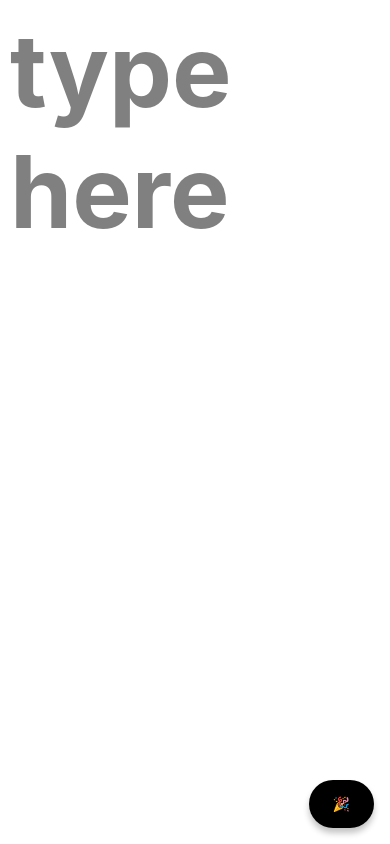
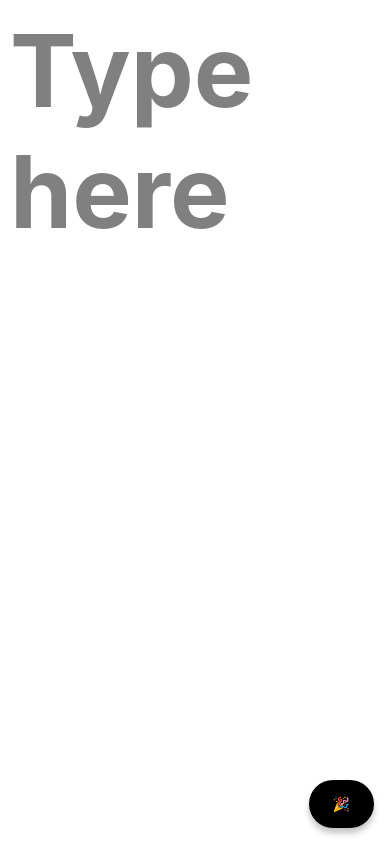
Before and after one commit to danzajac/Orbiting-App, a React Native app: screen / in a window 390 px wide. Built offline with nearby package versions, Linux system fonts and the light colour scheme.

Commit message:
some light refactoring from the AI

```diff
--- a/Screens/Editor.js
+++ b/Screens/Editor.js
@@ -1,76 +1,129 @@
-import { StatusBar } from 'expo-status-bar';
-import React, { useState } from 'react';
-import { StyleSheet, TextInput, View, useColorScheme, Platform } from 'react-native';
-import { FAB } from 'react-native-paper';
-import { useSwipe } from '../hooks/useSwipe'
-import { StateContext } from '../StateContext';
+import { StatusBar } from "expo-status-bar";
+import React, { useState } from "react";
+import {
+    StyleSheet,
+    TextInput,
+    View,
+    useColorScheme,
+    Platform,
+} from "react-native";
+import { FAB } from "react-native-paper";
+import { useSwipe } from "../hooks/useSwipe";
+import { StateContext } from "../StateContext";
 
 function Editor({ navigation }) {
-
     const colorScheme = useColorScheme();
 
-  const themeTextStyle = colorScheme === 'light' ? styles.lightThemeText : styles.darkThemeText;
-  const themFabStyle = colorScheme === 'light' ? styles.lightThemeFab : styles.darkThemeFab;
-  const themeContainerStyle = colorScheme === 'light' ? styles.lightContainer : styles.darkContainer;
-  const fabVisible = Platform.OS === 'web' ? true : false;
+    const themeTextStyle =
+        colorScheme === "light" ? styles.lightThemeText : styles.darkThemeText;
+    const themeFabStyle =
+        colorScheme === "light" ? styles.lightThemeFab : styles.darkThemeFab;
+    const themeContainerStyle =
+        colorScheme === "light" ? styles.lightContainer : styles.darkContainer;
+    const fabVisible = Platform.OS === "web" ? true : false;
 
-  const { message, setMessage } = React.useContext(StateContext);
-  const { messageHistory, setMessageHistory } = React.useContext(StateContext);
+    // Context for managing editor state
+    const editorState = React.useContext(StateContext);
 
-  const { onTouchStart, onTouchEnd } = useSwipe(onSwipeLeft, onSwipeRight, 6)
+    // Destructure message and setMessage from the editorState
+    const { message, setMessage } = editorState;
 
-  function addToHistory(message) {
-    const history = messageHistory;
+    // Destructure messageHistory and setMessageHistory from the editorState
+    const { messageHistory, setMessageHistory } = editorState;
+
+    // Log the current state for debugging purposes
+    console.debug("Current message:", message);
+    console.debug("Current message history:", messageHistory);
+
+    const { onTouchStart, onTouchEnd } = useSwipe(onSwipeLeft, onSwipeRight, 6);
+
+    /**
+     * Adds the current message to the message history.
+     * @param {string} newMessage - The message to be added to the history.
+     */
+    function addToHistory(newMessage) {
+        console.debug("Adding message to history:", newMessage);
+
+        // Create a new history entry.
         const messageObject = {
-      message: message,
+            message: newMessage,
             date: new Date(),
-      id: history.length + 1
-    }
-    history.push(messageObject);
-    setMessageHistory(history);
+            id: messageHistory.length + 1,
+        };
 
+        // Update the message history state with the new entry.
+        setMessageHistory((prevHistory) => [...prevHistory, messageObject]);
     }
 
+    /**
+     * Handles the swipe left action which clears the current message and adds it to the history.
+     */
     function onSwipeLeft() {
+        if (message.trim() !== "") {
+            console.debug(
+                "Swipe left detected. Adding message to history and clearing the editor.",
+            );
             addToHistory(message);
-    setMessage('')
+            setMessage("");
+        } else {
+            console.debug(
+                "Swipe left detected but no message to add to history.",
+            );
+        }
+    }
 
-  }
+    /**
+     * Handles the swipe right action which navigates to the Utility screen.
+     */
     function onSwipeRight() {
-    console.log("swipe right");
-    navigation.navigate('Utility');
+        console.debug(
+            "Swipe right detected. Navigating to the Utility screen.",
+        );
+        navigation.navigate("Utility");
     }
 
     return (
-    <View style={[styles.container, themeContainerStyle]} onTouchStart={onTouchStart} onTouchEnd={onTouchEnd}>
+        <View
+            style={[styles.container, themeContainerStyle]}
+            onTouchStart={onTouchStart}
+            onTouchEnd={onTouchEnd}
+        >
             <TextInput
                 style={[styles.editor, themeTextStyle]}
-        placeholder="type here"
+                placeholder="Type here"
                 placeholderTextColor="gray"
-
-        defaultValue={message}
-
-        autoComplete="off"
+                value={message}
+                onChangeText={setMessage}
+                multiline={true}
+                numberOfLines={4}
+                adjustsFontSizeToFit={true}
+                // The following props are not necessary and have been commented out
+                // autoFocus={true}
+                // clearTextOnFocus={true}
+                // The following props are set to ensure the behavior is consistent across platforms
                 autoCorrect={false}
                 autoCapitalize="none"
                 spellCheck={false}
                 textContentType="none"
-
-        multiline={true}
-        numberOfLines={4}
-        adjustsFontSizeToFit={true}
-
-        // autoFocus={true}
-        // clearTextOnFocus={true}
-
-        onChangeText={newMessage => setMessage(newMessage)}
+                // Adding onBlur to handle the scenario where the TextInput is deselected
+                onBlur={() => {
+                    console.debug(
+                        "TextInput onBlur event: message is",
+                        message,
+                    );
+                    addToHistory(message);
+                }}
             />
             <StatusBar style="auto" />
             <FAB
-
-        label='🎉'
-        style={[styles.fab, themFabStyle]}
-        onPress={() => navigation.navigate('Utility')}
+                label="🎉"
+                style={[styles.fab, themeFabStyle]}
+                onPress={() => {
+                    console.debug(
+                        "FAB onPress event: Navigating to the Utility screen.",
+                    );
+                    navigation.navigate("Utility");
+                }}
                 color={themeTextStyle.color}
                 visible={fabVisible}
             />
@@ -78,50 +131,48 @@ function Editor({ navigation }) {
     );
 }
 
-
 const styles = StyleSheet.create({
     container: {
         flex: 1,
-    alignItems: 'center',
-    justifyContent: 'center',
+        alignItems: "center",
+        justifyContent: "center",
     },
     lightContainer: {
-    backgroundColor: '#fff',
+        backgroundColor: "#fff",
     },
     darkContainer: {
-    backgroundColor: '#000',
+        backgroundColor: "#000",
     },
     lightThemeText: {
-    color: '#242c40',
+        color: "#242c40",
     },
     darkThemeText: {
-    color: '#fff',
+        color: "#fff",
     },
     editor: {
-    alignItems: 'center',
-    justifyContent: 'center',
+        alignItems: "center",
+        justifyContent: "center",
         padding: 10,
-    height: '100%',
-    width: '100%',
+        height: "100%",
+        width: "100%",
         fontSize: 100,
-    fontWeight: 'bold',
+        fontWeight: "bold",
     },
     fab: {
-    position: 'absolute',
+        position: "absolute",
 
         margin: 16,
         right: 0,
         bottom: 0,
     },
     lightThemeFab: {
-    color: '#242c40',
-    backgroundColor: '#000',
+        color: "#242c40",
+        backgroundColor: "#000",
     },
     darkThemeFab: {
-    color: '#fff',
-    backgroundColor: '#fff',
+        color: "#fff",
+        backgroundColor: "#fff",
     },
 });
 
-
-export default Editor
+export default Editor;
```
Lines whose indentation alone changed are shown as unchanged.
